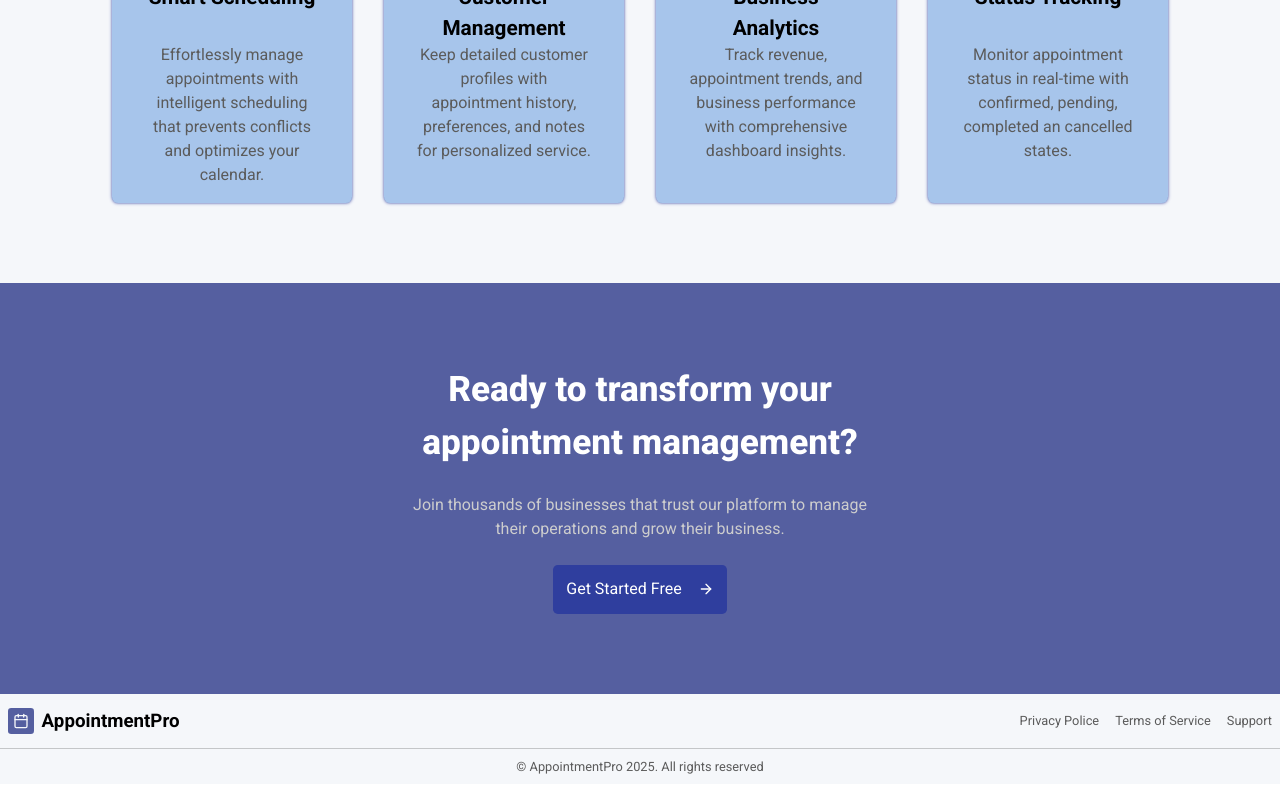
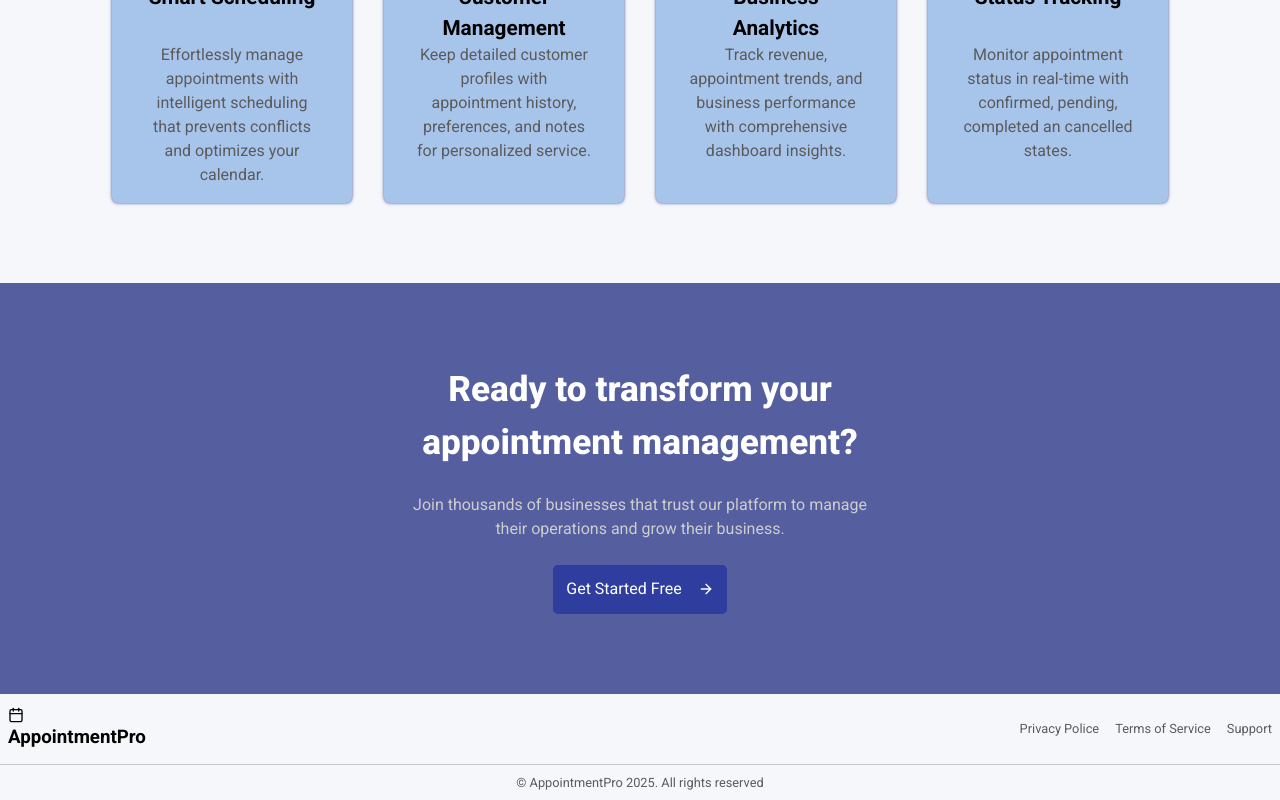
Before and after one commit to gedadev/appointment-manager, a React (Vite) app in the folder frontend/: page / in a window 1280 px wide. Shown: the part 1081-1881 px from the top of the page. Built offline with nearby package versions, Linux system fonts and the light colour scheme.

Commit message:
Update LandingPage component to include unique keys for feature cards and simplify footer class name

```diff
--- a/frontend/src/components/LandingPage.jsx
+++ b/frontend/src/components/LandingPage.jsx
@@ -66,8 +66,8 @@ export const FeaturesSection = () => {
         </p>
       </div>
       <div className="features-cards-container">
-        {featureData.map((feature) => (
-          <div className="feature-card">
+        {featureData.map((feature, i) => (
+          <div className="feature-card" key={i}>
             <div className="card-header">
               <span>{feature.icon}</span>
               <h2>{feature.title}</h2>
@@ -105,7 +105,7 @@ export const Footer = () => {
   return (
     <section className="footer">
       <div className="links-container">
-        <div className="footer-brand">
+        <div className="brand">
           <span>
             <FiCalendar />
           </span>
```
